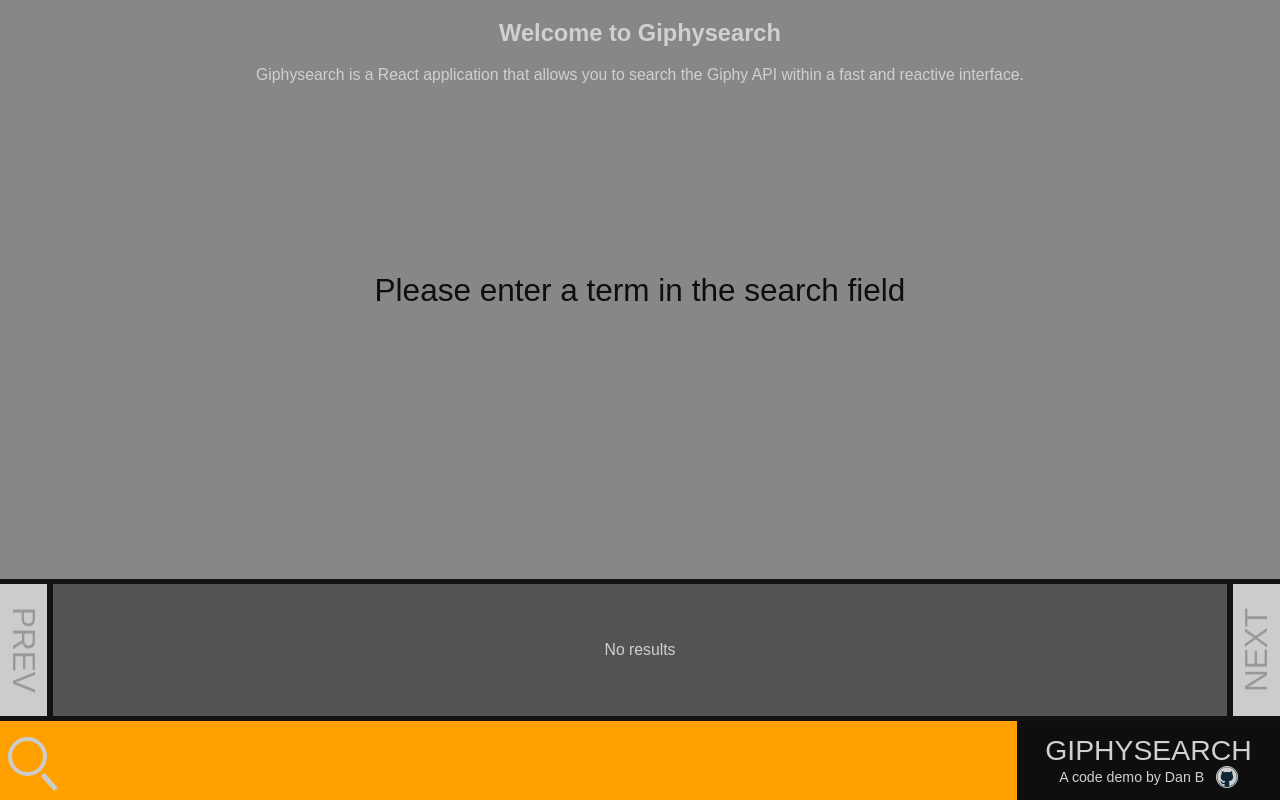
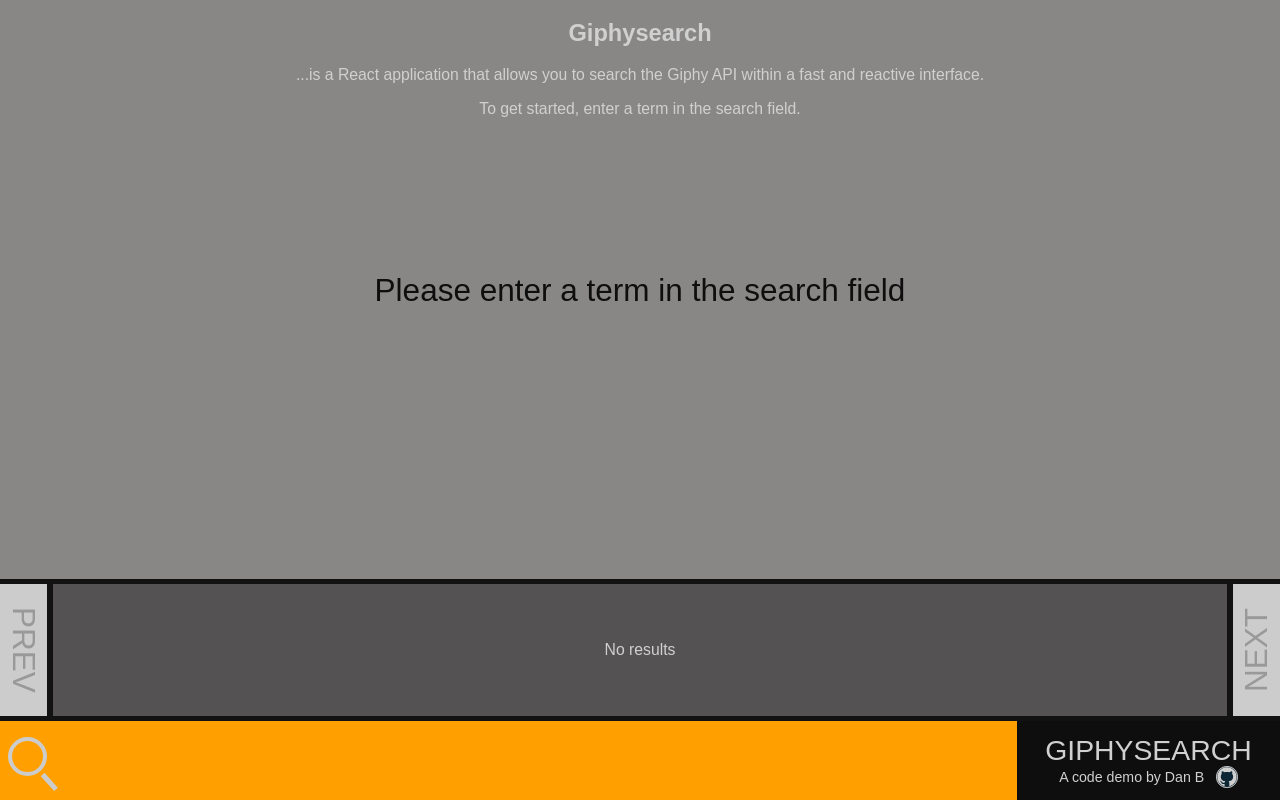
Before and after one commit to danb-cws/giphysearch, a React (Create React App) app: page / in a window 1280 px wide. Built offline with nearby package versions, Linux system fonts and the light colour scheme.

Commit message:
content for welcome screen

```diff
--- a/src/components/Header/index.jsx
+++ b/src/components/Header/index.jsx
@@ -3,10 +3,13 @@
 
 const welcomeMsg = (
   <section className="App-welcome">
-    <h2 className="App-welcome__title">Welcome to Giphysearch</h2>
+    <h2 className="App-welcome__title">Giphysearch</h2>
     <p className="App-welcome__body">
-      Giphysearch is a React application that allows you to search the Giphy API
+      ...is a React application that allows you to search the Giphy API
       within a fast and reactive interface.
+    </p>
+    <p className="App-welcome__body">
+      To get started, enter a term in the search field.
     </p>
   </section>
 );
```
